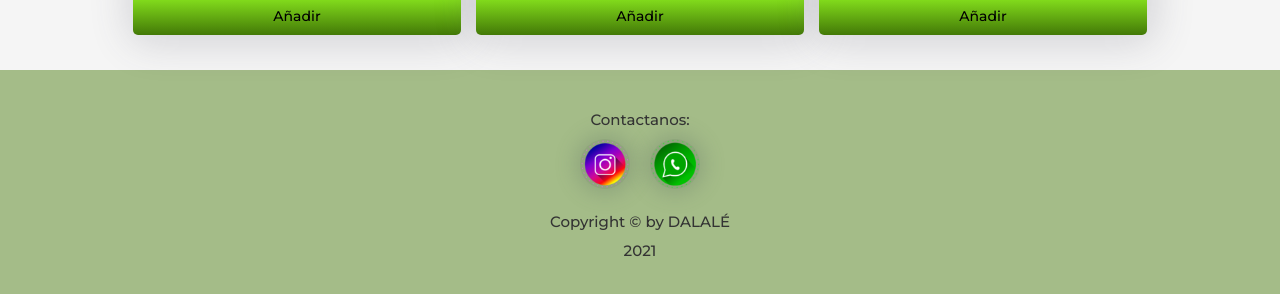
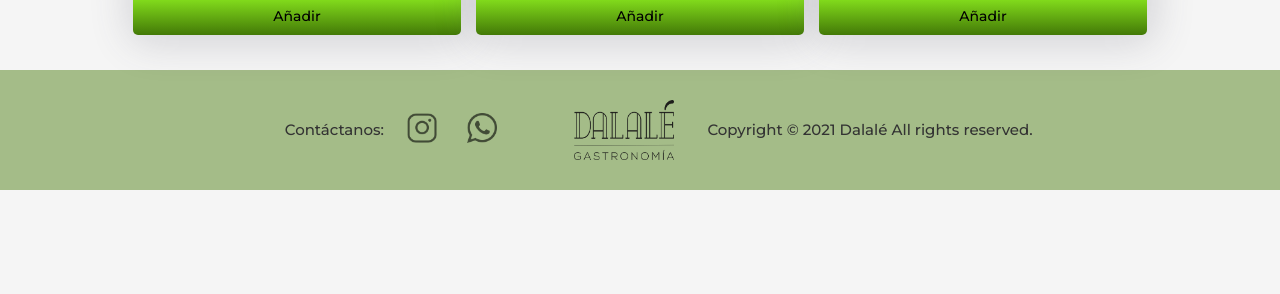
Before and after one commit to danielvaldivv/dalale-website, a React app: page / in a window 1280 px wide. Shown: the part 981-1275 px from the top of the page. After the commit the page ends 1171 px from the top, so only its background shows below. Built offline with nearby package versions, Linux system fonts and the light colour scheme.

Commit message:
[Change] footer

```diff
--- a/src/components/Footer/Footer.jsx
+++ b/src/components/Footer/Footer.jsx
@@ -1,5 +1,6 @@
 import React from 'react'
 
+import dalaleBlack from'../../assets/logo/LOGOnegro.png'
 import istagram from '../../assets/icons/instagram.png'
 import whatsapp from '../../assets/icons/whatsapp.png'
 import './Frooter.scss'
@@ -7,13 +8,15 @@ import './Frooter.scss'
 function Footer() {
   return (
     <footer className="index-footer">
-      <p>Contactanos:</p>
+     <section className="index-footer-container">
       <ul className="index-footer-contact">
-          <li><a target="_blank" rel="noreferrer" href="https://www.google.com/"><span><img src={istagram} alt="Logo istagram"/></span></a></li>
-          <li><a target="_blank" rel="noreferrer" href="https://www.google.com/"><span><img src={whatsapp} alt="Logo whatsapp"/></span></a></li>
-      </ul>
-      <p>Copyright © by DALALÉ</p>
-      <p> 2021</p>
+            <p>Contáctanos:</p>
+            <li><a target="_blank" rel="noreferrer" href="https://www.google.com/"><span><img src={istagram} alt="Logo istagram"/></span></a></li>
+            <li><a target="_blank" rel="noreferrer" href="https://www.google.com/"><span><img src={whatsapp} alt="Logo whatsapp"/></span></a></li>
+        </ul>
+        <img src={dalaleBlack} alt="Logo Dalale" width="100px  "/>
+        <p> Copyright © 2021 Dalalé All rights reserved.</p>
+     </section>
     </footer>
   )
 }
--- a/src/components/Footer/Frooter.scss
+++ b/src/components/Footer/Frooter.scss
@@ -1,50 +1,65 @@
 .index-footer {
   width: 100%;
   height: auto;
-  /* border-top: 1px solid var(--color5); */
-  display: block;
-  align-items: center;
-  text-align: center;
   margin: 30px auto;
   padding-bottom: 30px;
   padding-top: 30px;
   background-color: #44790775;
 
+  & .index-footer-container {
+    margin: 0 auto;
+    width: 100%;
+    max-width: 1024px;
+    display: flex;
+    flex-direction: column;
+    align-items: center;
+    text-align: center;
+    justify-content: center;
+    gap: 20px;
+
     & p{
-    margin: 10px auto;
       font-size: 1.5rem;
+      padding: 3px;
     }
 
     & .index-footer-contact {
-    width: 70%;
+      width: 300px;
       height: auto;
       display: flex;
       justify-content: center;
       align-items: center;
-    margin: 0 auto;
-    gap: 20px;
+      gap: 10px;
       list-style-type: none;
 
       & span {
         color: #333;
         display: inline;
         width: auto;
-      height: 80px;
+
       }
 
       & img {
         width: auto;
         height: 50px;
-      margin-bottom: 10px;
-      border-radius: 50%;
-      background-color: rgba(90, 106, 94, 0.282);
-      box-shadow: 0px 0px 20px 5px rgba(90, 106, 94, 0.282);
+        padding: 10px;
+        opacity: 60%;
+        transition: all 300ms ease-out
       }
 
       & img:hover{
-      box-shadow: 0px 0px 20px 5px rgba(10, 100, 35, 0.45);
-      background-color: rgba(10, 100, 35, 0.45);
+        opacity: 0.9;
 
       }
     }
   }
+}
+
+@media (min-width:650px) {
+  .index-footer{
+    & .index-footer-container {
+      display: flex;
+      flex-direction: row;
+      gap: 30px;
+    }
+  }
+  }
--- a/src/components/Product/Product.scss
+++ b/src/components/Product/Product.scss
@@ -56,7 +56,7 @@
 }
 .Product-front, .Product-back {
   overflow: hidden;
-  backface-visibility: hidden;
+  backface-visibility:hidden;
   position: absolute;
   transition: transform .6s linear;
 }
```
Also changed, not shown: src/assets/icons/instagram.png, src/assets/icons/whatsapp.png. Lines whose indentation alone changed are shown as unchanged.
